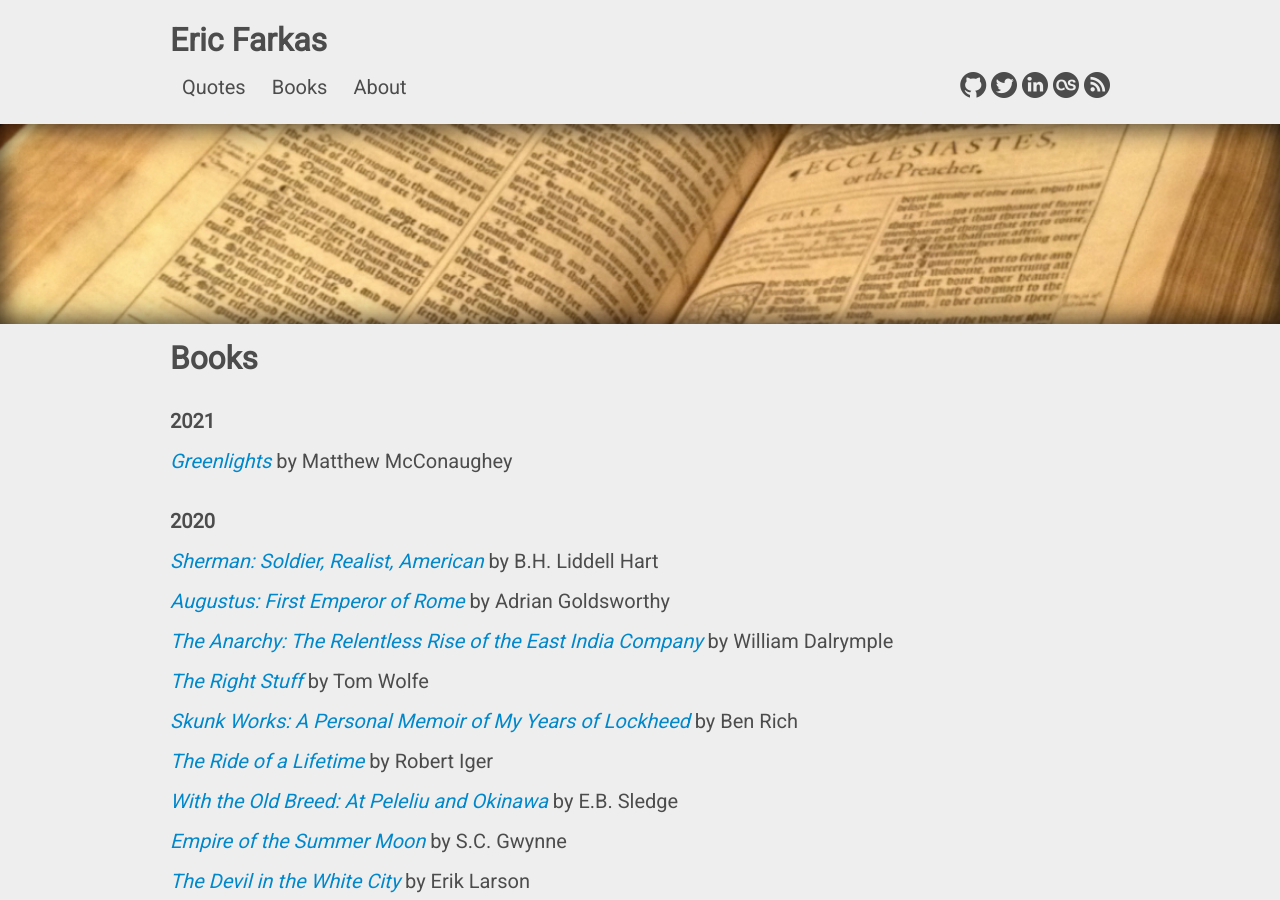
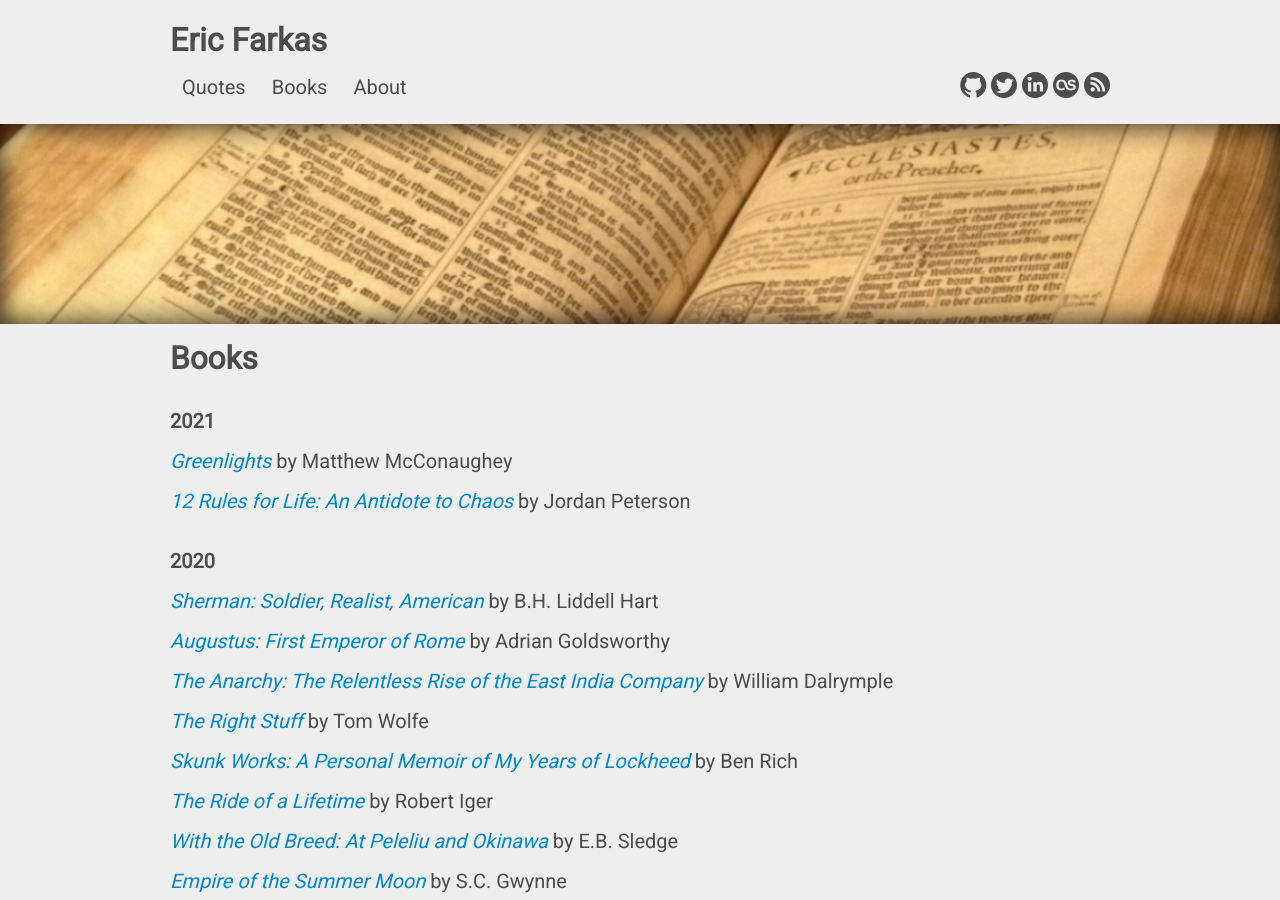
Before and after one commit to speric/speric.github.com, a Jekyll site: the page built from books/index.html, in a window 1280 px wide and 900 px high. Built offline with Jekyll 4.4.1, drawn with Linux system fonts in a browser that asks for light colours; some web fonts are replaced; comment, search, counter and statistics services are not loaded.

Commit message:
Add 12 Rules to read books

```diff
--- a/books/index.html
+++ b/books/index.html
@@ -12,6 +12,7 @@
   <p><strong>2021</strong></p>
 
   <p><i><a href="https://greenlights.com/">Greenlights</a></i> by Matthew McConaughey</p>
+  <p><i><a href="https://www.jordanbpeterson.com/12-rules-for-life/">12 Rules for Life: An Antidote to Chaos</a></i> by Jordan Peterson</p>
 
   <br/>
 
```
